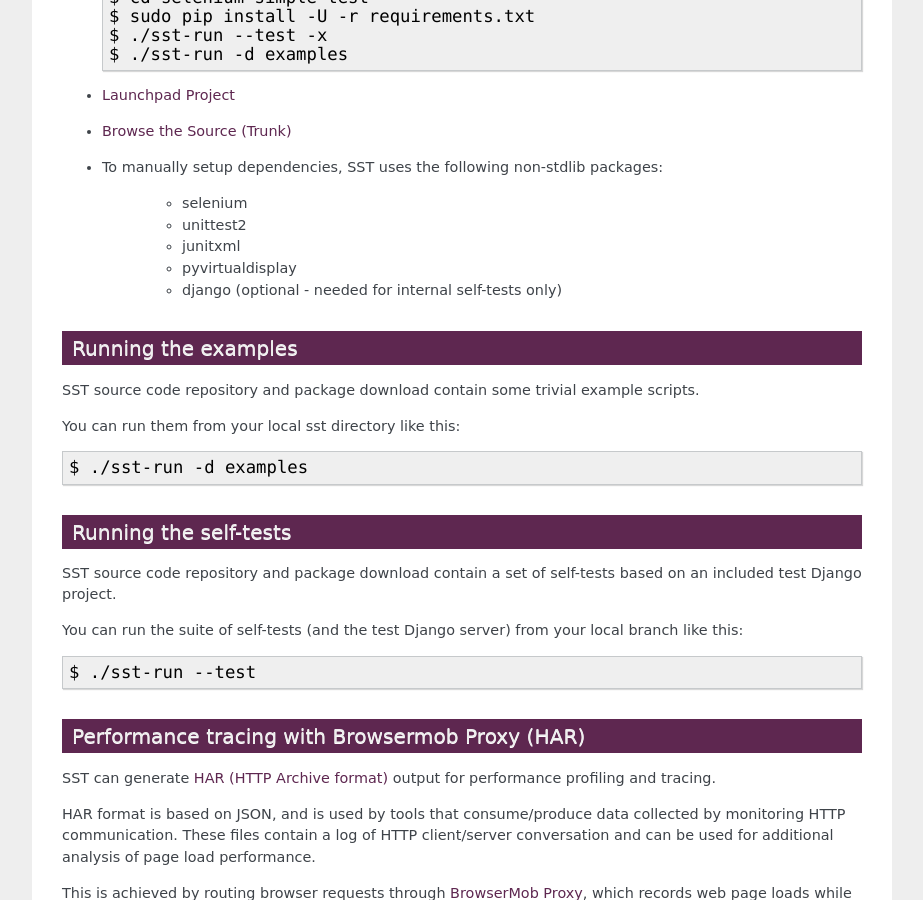
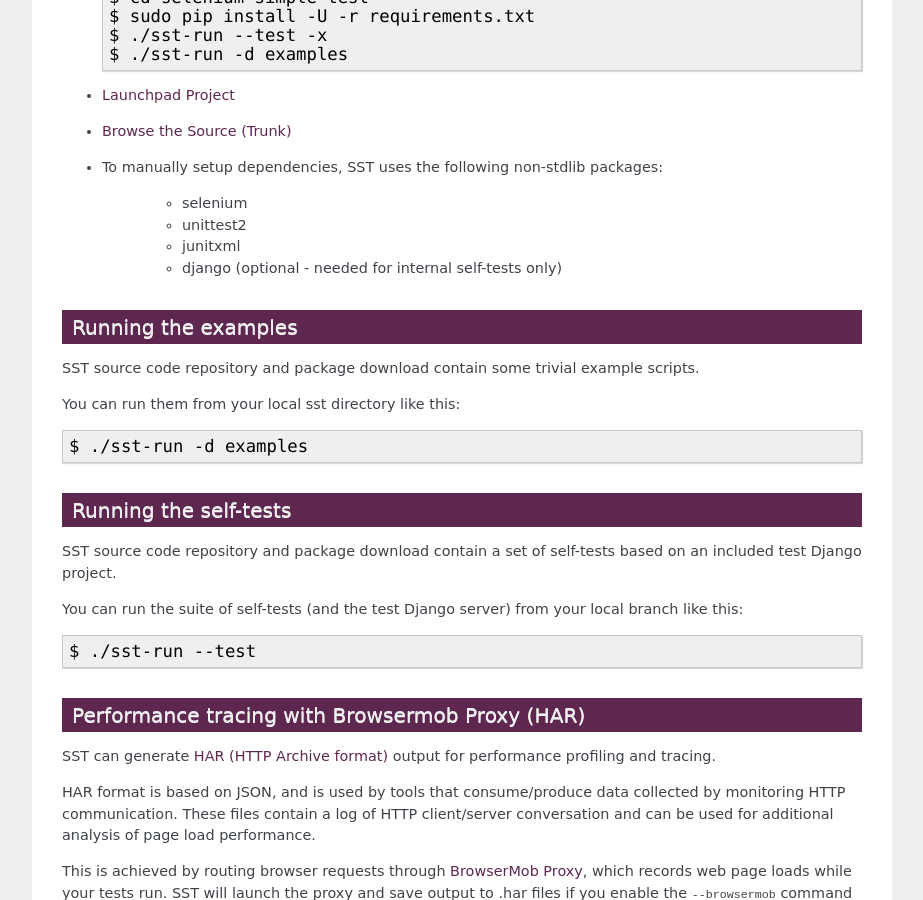
Before and after one commit to Work4Labs/selenium-simple-test, a Sphinx documentation site: the page built from docs/index.rst, in a window 1280 px wide and 900 px high, scrolled down 4511 px. Shown: the whole window, without its empty margins (218-1141 px from the left). Built offline with Sphinx 7.4.7, drawn with Linux system fonts in a browser that asks for light colours; pages that are not in the unit, such as notebooks, are missing from menus.

Commit message:
updated docs

```diff
--- a/docs/index.rst
+++ b/docs/index.rst
@@ -284,7 +284,6 @@ putting the following at the start of the test::
     * selenium
     * unittest2
     * junitxml
-    * pyvirtualdisplay
     * django (optional - needed for internal self-tests only)
 
 
```
Also changed, not shown: 1 other file.
